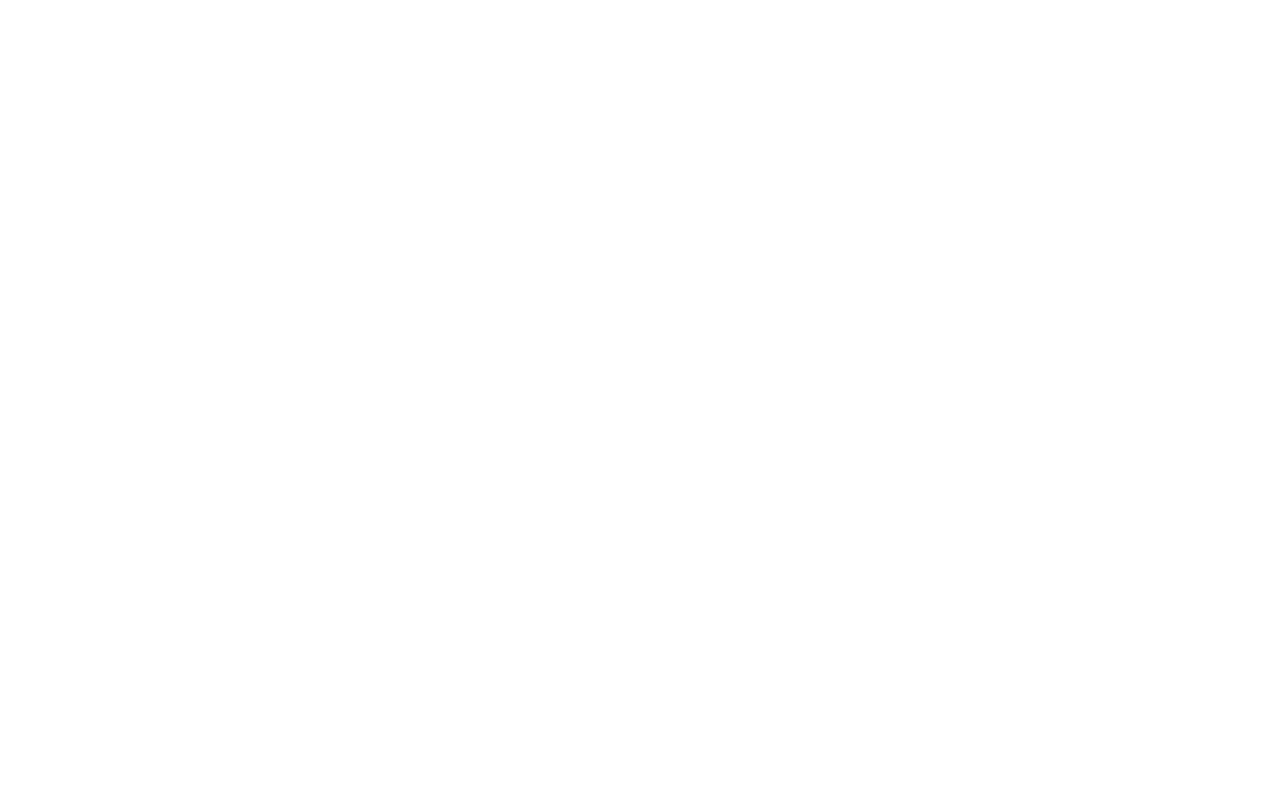
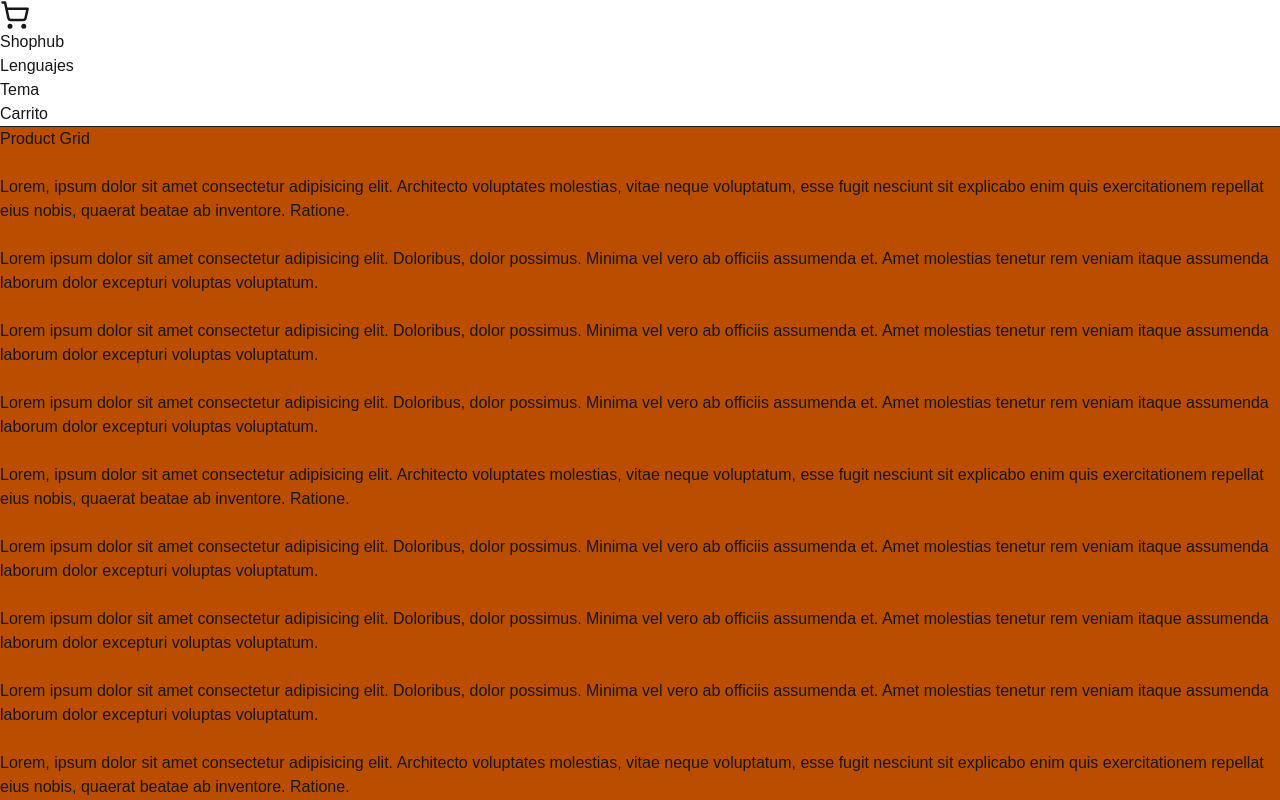
Before and after one commit to faidrn/my-nextjs-ecommerce, a Next.js app: page / in a window 1280 px wide. Shown: the top 800 px of the page. Built offline with nearby package versions, Linux system fonts and the light colour scheme.

Commit message:
Add Navbar component

```diff
--- a/package.json
+++ b/package.json
@@ -9,6 +9,7 @@
     "lint": "eslint"
   },
   "dependencies": {
+    "lucide-react": "^0.562.0",
     "next": "16.1.1",
     "react": "19.2.3",
     "react-dom": "19.2.3"
--- a/src/app/page.jsx
+++ b/src/app/page.jsx
@@ -1,2 +1,18 @@
-export default function Home() {
+import Navbar from "@/components/Navbar";
+import ProductGrid from "@/components/product/ProductGrid";
+
+
+export default function HomePage() {
+  return (
+    <div>
+      <header
+        className="sticky top-0 z-50 w-full border-b bg-white/95 backdrop-blur supports-backdrop-filter:bg-white/60 dark:bg-gray-950/95 dark:supports-backdrop-filter:bg-gray-950/60"
+      >
+        <Navbar />
+      </header>
+      <main>
+        <ProductGrid />
+      </main>
+    </div>
+  );
 }
--- /dev/null
+++ b/src/components/Navbar.jsx
@@ -0,0 +1,32 @@
+import Link from "next/link";
+import { ShoppingCart } from "lucide-react";
+
+
+const Navbar = () => {
+  return (
+    <nav
+      className=""
+    >
+      <Link href="/">
+        <div>
+          <ShoppingCart size={30} />
+        </div>
+        Shophub
+      </Link>
+
+      <ul>
+        <li>
+          <Link href="/products">Lenguajes</Link>
+        </li>
+        <li>
+          <Link href="/products">Tema</Link>
+        </li>
+        <li>
+          <Link href="/products">Carrito</Link>
+        </li>
+      </ul>
+    </nav>
+    );
+};
+
+export default Navbar;
--- /dev/null
+++ b/src/components/product/ProductGrid.jsx
@@ -0,0 +1,53 @@
+const ProductGrid = () => {
+    return (
+        <section
+            className="h-screen bg-amber-700"
+        >
+            <div>Product Grid</div>
+            <br />
+            <p>Lorem, ipsum dolor sit amet consectetur adipisicing elit. Architecto voluptates molestias, vitae neque voluptatum, esse fugit nesciunt sit explicabo enim quis exercitationem repellat eius nobis, quaerat beatae ab inventore. Ratione.</p>
+            <br />
+            <p>
+                Lorem ipsum dolor sit amet consectetur adipisicing elit. Doloribus, dolor possimus. Minima vel vero ab officiis assumenda et. Amet molestias tenetur rem veniam itaque assumenda laborum dolor excepturi voluptas voluptatum.
+            </p>
+            <br />
+            <p>
+                Lorem ipsum dolor sit amet consectetur adipisicing elit. Doloribus, dolor possimus. Minima vel vero ab officiis assumenda et. Amet molestias tenetur rem veniam itaque assumenda laborum dolor excepturi voluptas voluptatum.
+            </p>
+            <br />
+            <p>
+                Lorem ipsum dolor sit amet consectetur adipisicing elit. Doloribus, dolor possimus. Minima vel vero ab officiis assumenda et. Amet molestias tenetur rem veniam itaque assumenda laborum dolor excepturi voluptas voluptatum.
+            </p>
+            <br />
+            <p>Lorem, ipsum dolor sit amet consectetur adipisicing elit. Architecto voluptates molestias, vitae neque voluptatum, esse fugit nesciunt sit explicabo enim quis exercitationem repellat eius nobis, quaerat beatae ab inventore. Ratione.</p>
+            <br />
+            <p>
+                Lorem ipsum dolor sit amet consectetur adipisicing elit. Doloribus, dolor possimus. Minima vel vero ab officiis assumenda et. Amet molestias tenetur rem veniam itaque assumenda laborum dolor excepturi voluptas voluptatum.
+            </p>
+            <br />
+            <p>
+                Lorem ipsum dolor sit amet consectetur adipisicing elit. Doloribus, dolor possimus. Minima vel vero ab officiis assumenda et. Amet molestias tenetur rem veniam itaque assumenda laborum dolor excepturi voluptas voluptatum.
+            </p>
+            <br />
+            <p>
+                Lorem ipsum dolor sit amet consectetur adipisicing elit. Doloribus, dolor possimus. Minima vel vero ab officiis assumenda et. Amet molestias tenetur rem veniam itaque assumenda laborum dolor excepturi voluptas voluptatum.
+            </p>
+            <br />
+            <p>Lorem, ipsum dolor sit amet consectetur adipisicing elit. Architecto voluptates molestias, vitae neque voluptatum, esse fugit nesciunt sit explicabo enim quis exercitationem repellat eius nobis, quaerat beatae ab inventore. Ratione.</p>
+            <br />
+            <p>
+                Lorem ipsum dolor sit amet consectetur adipisicing elit. Doloribus, dolor possimus. Minima vel vero ab officiis assumenda et. Amet molestias tenetur rem veniam itaque assumenda laborum dolor excepturi voluptas voluptatum.
+            </p>
+            <br />
+            <p>
+                Lorem ipsum dolor sit amet consectetur adipisicing elit. Doloribus, dolor possimus. Minima vel vero ab officiis assumenda et. Amet molestias tenetur rem veniam itaque assumenda laborum dolor excepturi voluptas voluptatum.
+            </p>
+            <br />
+            <p>
+                Lorem ipsum dolor sit amet consectetur adipisicing elit. Doloribus, dolor possimus. Minima vel vero ab officiis assumenda et. Amet molestias tenetur rem veniam itaque assumenda laborum dolor excepturi voluptas voluptatum.
+            </p>
+        </section>
+    );
+};
+
+export default ProductGrid;
```
Also changed, not shown: src/app/components/Navbar.jsx (deleted), 1 other file (tests, documents, lock files or other folders).
